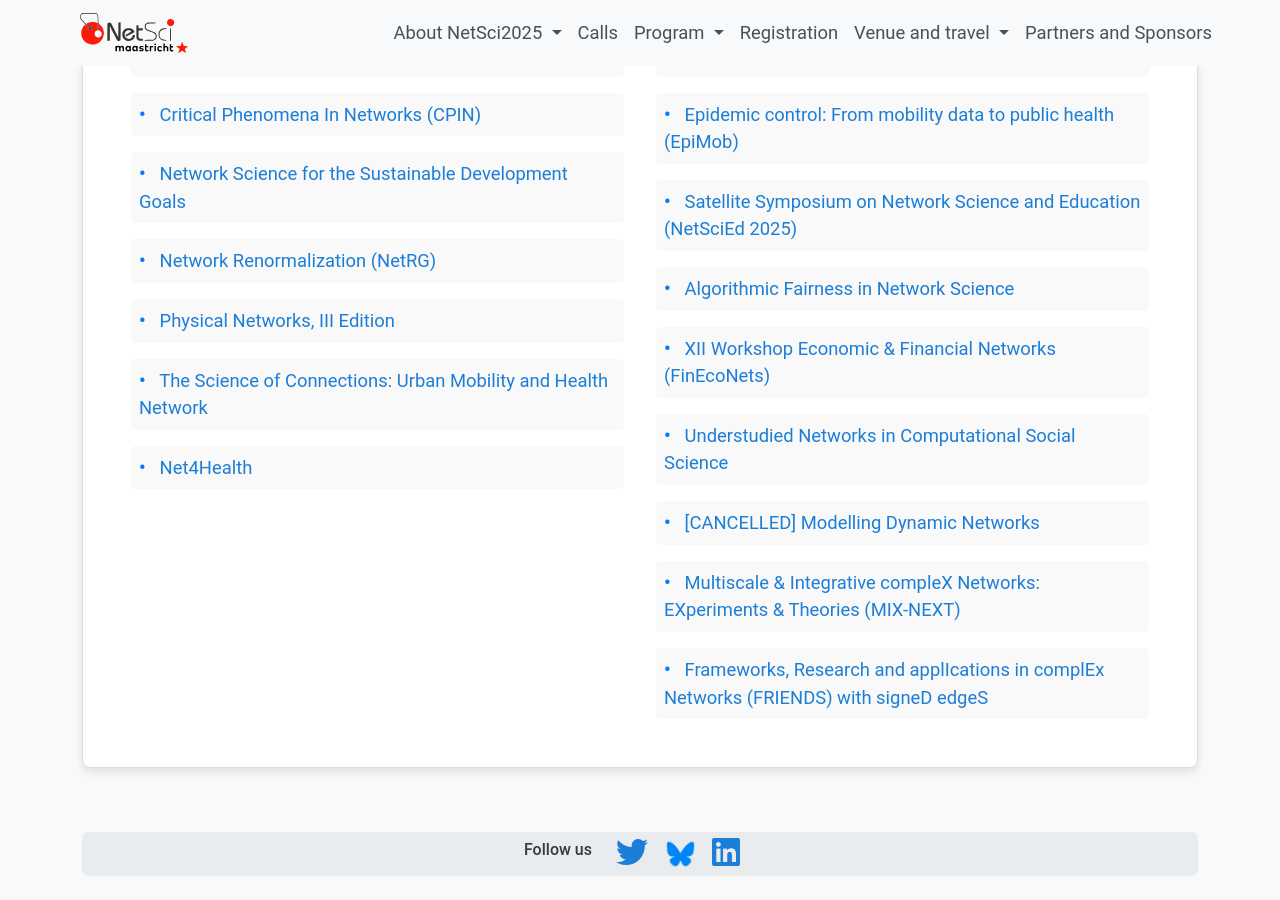
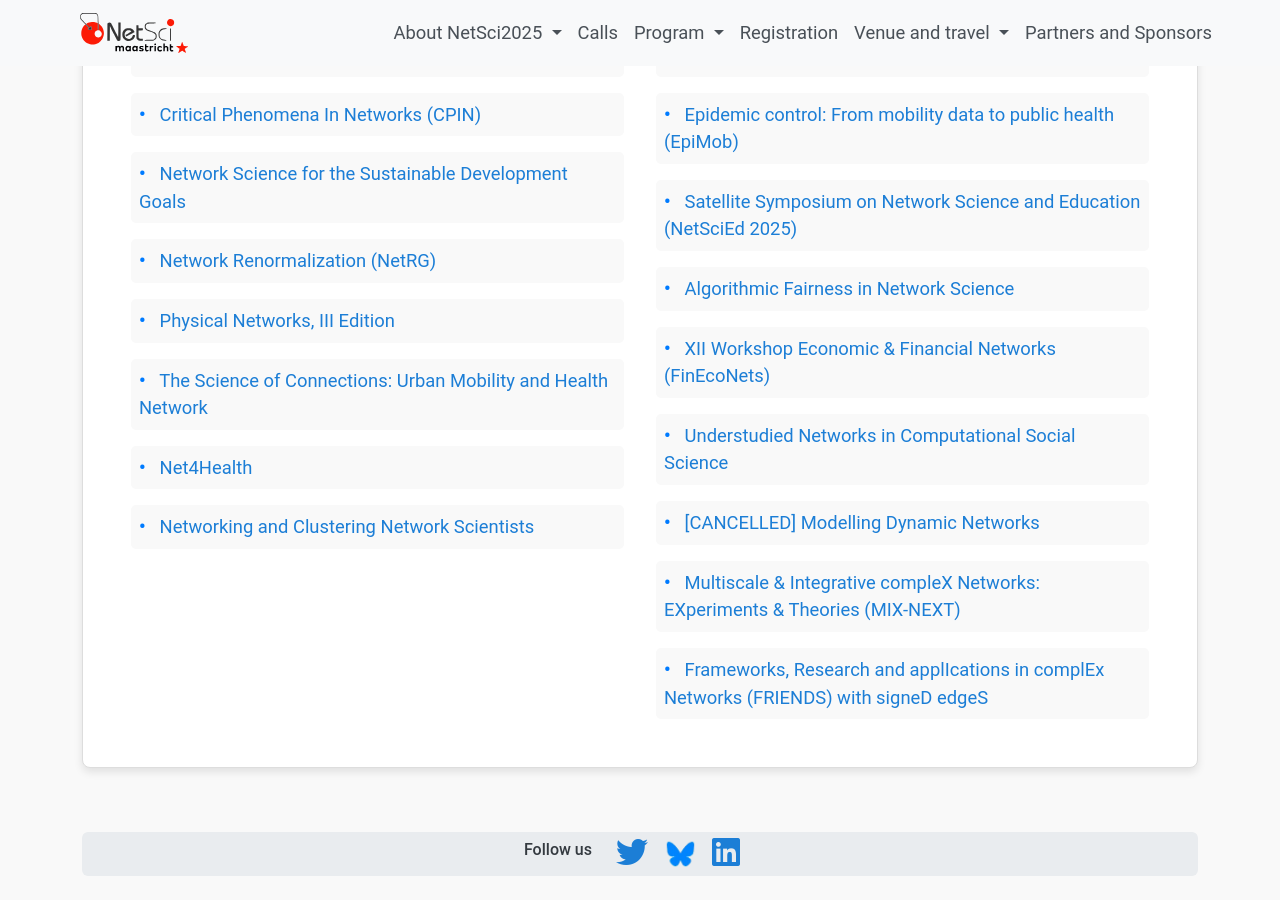
Before and after one commit to NetSci2025/netsci2025.github.io, a Jekyll site: the page built from satellites.md, in a window 1280 px wide and 900 px high, scrolled down 1177 px. Built offline with Jekyll 4.4.1, drawn with Linux system fonts in a browser that asks for light colours.

Commit message:
Update satellites.yml

```diff
--- a/_data/satellites.yml
+++ b/_data/satellites.yml
@@ -42,6 +42,8 @@ half_day:
       url: https://mobilityhealthnetworks.github.io
     - name: Net4Health
       url: https://sites.google.com/view/netsci-health-2025
+    - name: Networking and Clustering Network Scientists
+      url: https://belnets.github.io/satellite_netsci2025.html
   second_column:
     - name: Networked Criminal Complexity
       url: https://criminalcomplexity.weebly.com
```
